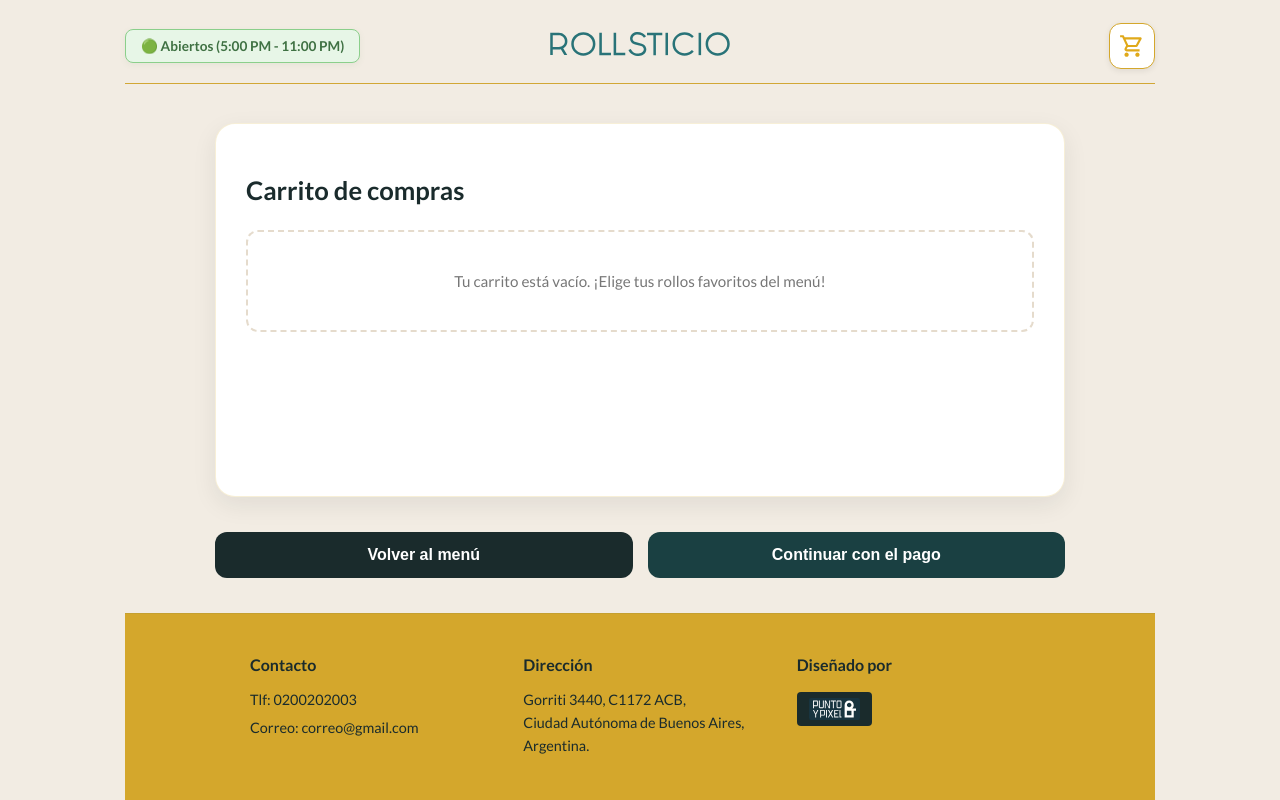
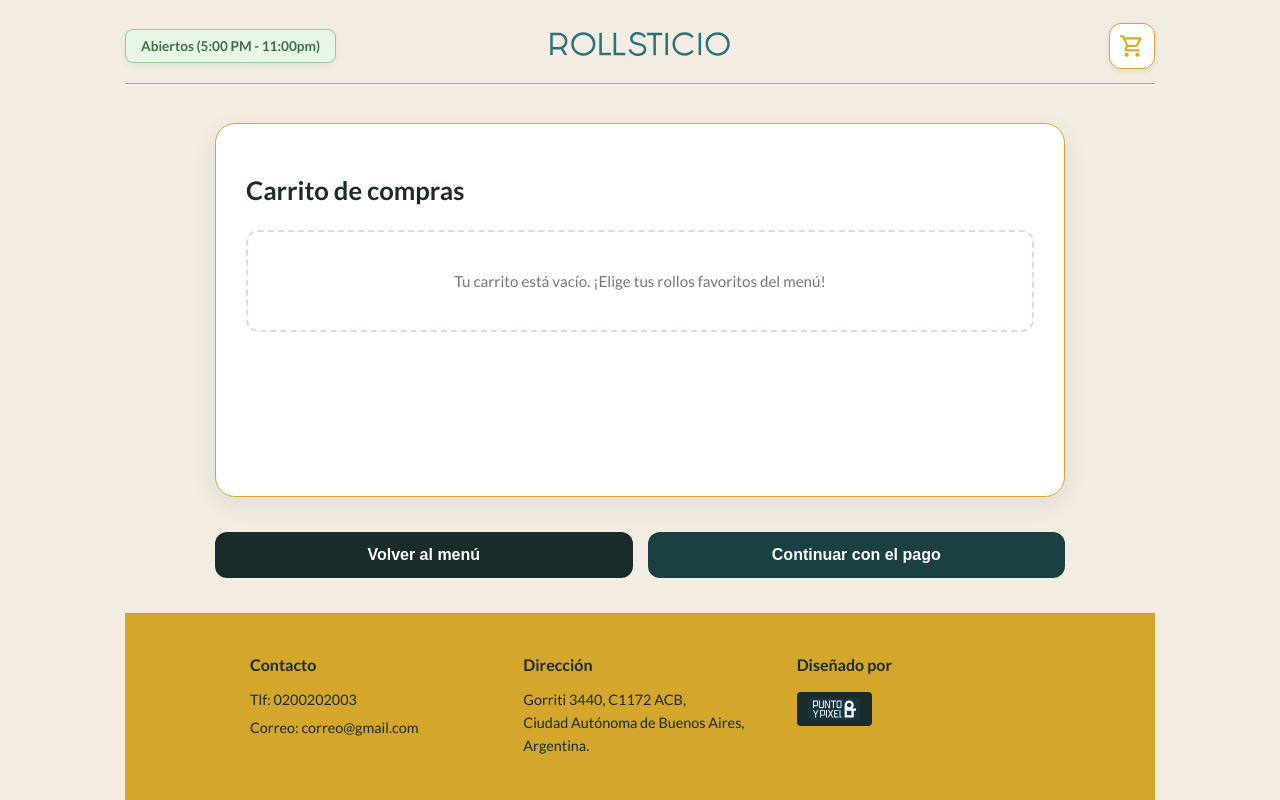
Before and after one commit to Grisalesj7/negociorollsticio, a React (Vite) app: page /cart in a window 1280 px wide. Built offline with nearby package versions, Linux system fonts and the light colour scheme; a web font is replaced by a local one.

Commit message:
Carrito y Landing actualizados

```diff
--- a/src/components/CartPage.jsx
+++ b/src/components/CartPage.jsx
@@ -349,8 +349,8 @@ const CartPage = ({ cart, setCart, userData, setUserData }) => {
             padding: 8px 12px;
             margin: 15px auto;
             width: calc(100% - 30px);
-            grid-template-columns: 1fr auto;
-            grid-template-areas: "logo cart";
+            grid-template-columns: auto 1fr auto;
+            grid-template-areas: "empty logo cart";
             gap: 8px;
             align-items: center;
             box-shadow: 0 2px 4px rgba(0,0,0,0.03);
@@ -358,7 +358,7 @@ const CartPage = ({ cart, setCart, userData, setUserData }) => {
 
           .header-logo {
             grid-area: logo;
-            justify-self: start;
+            justify-self: center;
           }
 
           .header-actions {
@@ -398,10 +398,10 @@ const CartPage = ({ cart, setCart, userData, setUserData }) => {
             width: 100%;
           }
 
-          /* Marco del carrito adaptado idéntico a la landing en móviles */
+          /* Marco dorado adaptado al carrito en móviles */
           .cart-box-card {
             background: #ffffff !important;
-            border: 1px solid var(--color-gold) !important;
+            border: 1.5px solid var(--color-gold) !important;
             border-radius: 12px !important;
             padding: 20px 15px !important;
             width: calc(100% - 30px) !important;
@@ -418,7 +418,7 @@ const CartPage = ({ cart, setCart, userData, setUserData }) => {
         <header className="main-header">
           <div className="header-status desktop-status">
             <div className="status-box">
-              {isRestaurantOpen ? '🟢 Abiertos (5:00 PM - 11:00 PM)' : '🔴 Cerrados (Abrimos a las 5:00 PM)'}
+              {isRestaurantOpen ? ' Abiertos (5:00 PM - 11:00pm)' : ' Cerrados (Abrimos a las 5:00pm)'}
             </div>
           </div>
 
@@ -490,7 +490,7 @@ const CartPage = ({ cart, setCart, userData, setUserData }) => {
               padding: '30px',
               borderRadius: '20px',
               boxShadow: '0 8px 25px rgba(26,43,44,0.08)',
-              border: '1px solid rgba(212,175,55,0.20)',
+              border: '1.5px solid var(--color-gold)',
               boxSizing: 'border-box',
             }}
           >
```
